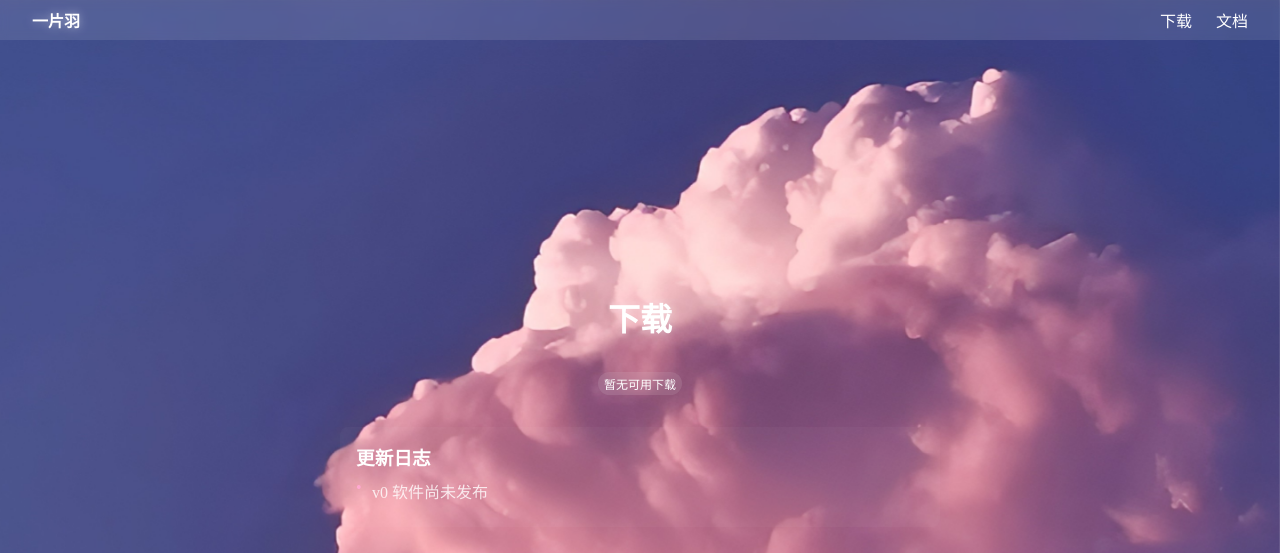
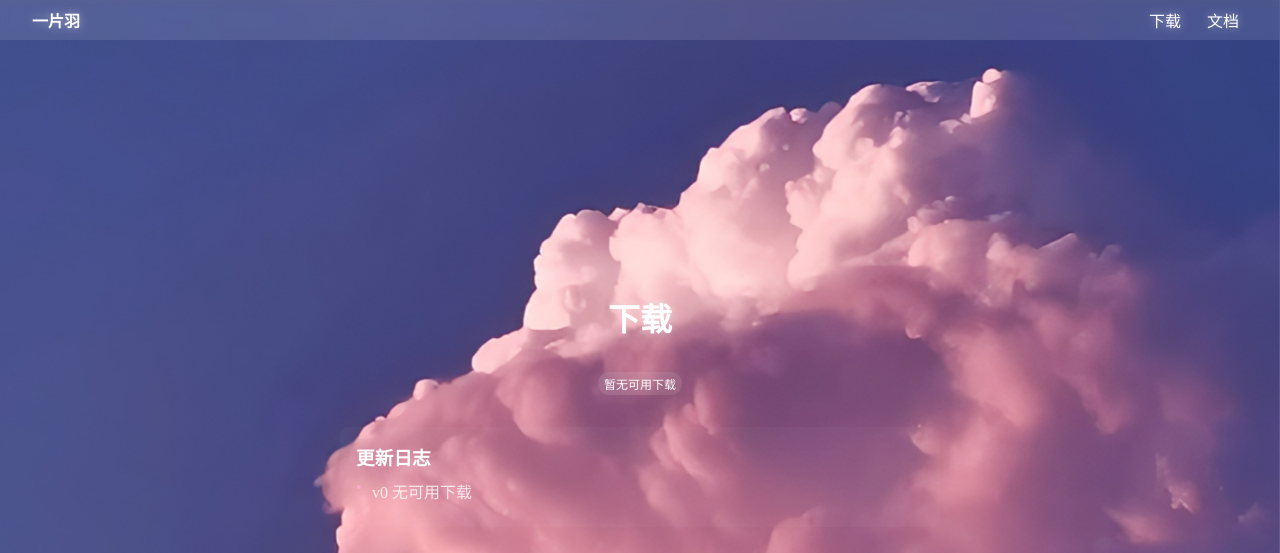
Before and after one commit to myfeather/homepage, a Vue app: page /download in a window 1280 px wide. Shown: the top 553 px of the page. Built offline with nearby package versions, Linux system fonts and the light colour scheme; a web font is replaced by a local one.

Commit message:
feat: 修复部分布局，更改部分设计。

```diff
--- a/src/components/Nav.vue
+++ b/src/components/Nav.vue
@@ -4,10 +4,10 @@ import { RouterLink, RouterView } from 'vue-router'
 
 <template>
   <div class="wrapper">
-    <RouterLink to="/"><h1>一片羽</h1></RouterLink>
+      <RouterLink to="/"><h1>一片羽</h1></RouterLink>
     <nav>
-      <RouterLink to="/download">下载</RouterLink>
-      <a href="http://docs.afeather.cn">文档</a>
+      <div class="nav-item"><RouterLink to="/download">下载</RouterLink></div>
+      <div class="nav-item"><a href="http://docs.afeather.cn">文档</a></div>
     </nav>
   </div>
 </template>
@@ -28,22 +28,32 @@ nav {
   display: flex;
   justify-content: flex-end;
   align-items: center;
-  gap: 1.5em;
+  gap: .5em;
+}
+
+.nav-item * {
+  border: 1px solid rgba(255, 255, 255, 0);
+  transition: all 0.3s ease-in-out;
+  padding: .25em .5em;
+  border-radius: 1em;
+}
+
+.nav-item :hover {
+  backdrop-filter: blur(2px);
+  /* padding: 0.5em 1em; */
+  box-shadow: 0 0 10px rgba(255, 255, 255, 0.1);
+  border: 1px solid rgba(255, 255, 255, 0.1);
+  background-color: rgba(255, 255, 255, 0.1);
 }
 
 h1 {
   font-size: 1em;
-  margin: 0;
-  padding: 0;
   text-shadow: 0 0 10px rgba(255, 255, 255, 0.5);
 }
 
 a {
   color: rgb(255, 255, 255);
   text-decoration: none;
-}
-
-a:hover {
-  color: rgb(255, 169, 209);
+  text-shadow: 0 0 10px rgba(255, 255, 255, 0.5);
 }
 </style>
--- a/src/views/DownloadView.vue
+++ b/src/views/DownloadView.vue
@@ -3,7 +3,6 @@
     <div class="download-container">
       <h2>下载</h2>
       <div class="version-selector">
-        <!-- <p>当前版本: v0.0.1</p> -->
         <div class="platforms">
           <Button style="cursor: not-allowed;">暂无可用下载</Button>
           <Button @click="download('windows')" hidden>Windows</Button>
@@ -14,7 +13,7 @@
       <div class="changelog">
         <h3>更新日志</h3>
         <ul>
-          <li>v0 软件尚未发布</li>
+          <li>v0 无可用下载</li>
         </ul>
       </div>
     </div>
@@ -37,7 +36,7 @@ const download = (platform: string) => {
   justify-content: flex-start;
   align-items: center;
   height: 100%;
-  width: 100dvw;
+  width: 100%;
 }
 
 .download-container {
--- a/src/views/HomeView.vue
+++ b/src/views/HomeView.vue
@@ -17,7 +17,7 @@ import Sentence from "@/components/Sentence.vue";
   justify-content: flex-start;
   align-items: center;
   height: 100%;
-  width: 100dvw;
+  width: 100%;
 }
 
 .sentence-container {
```
